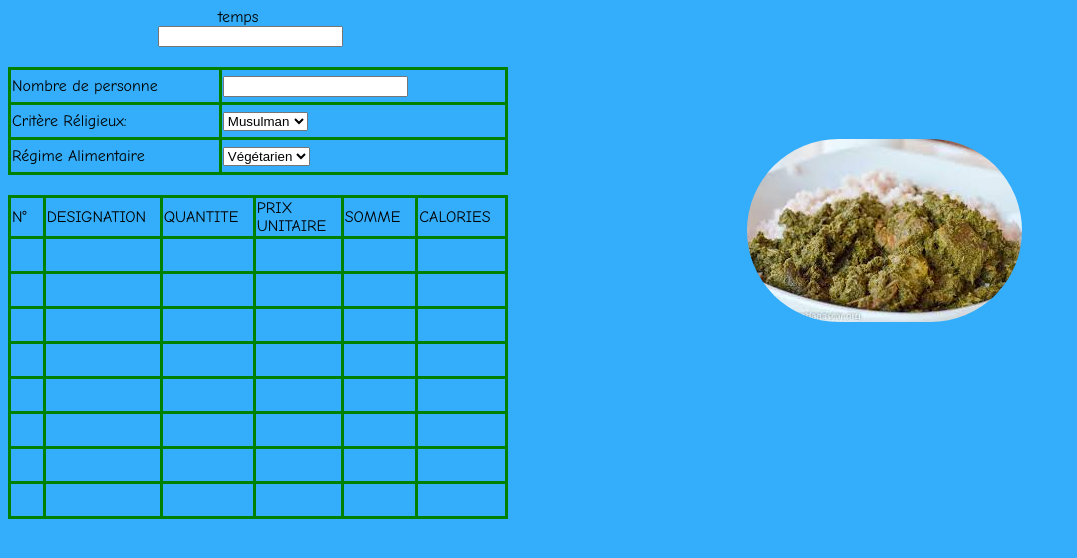
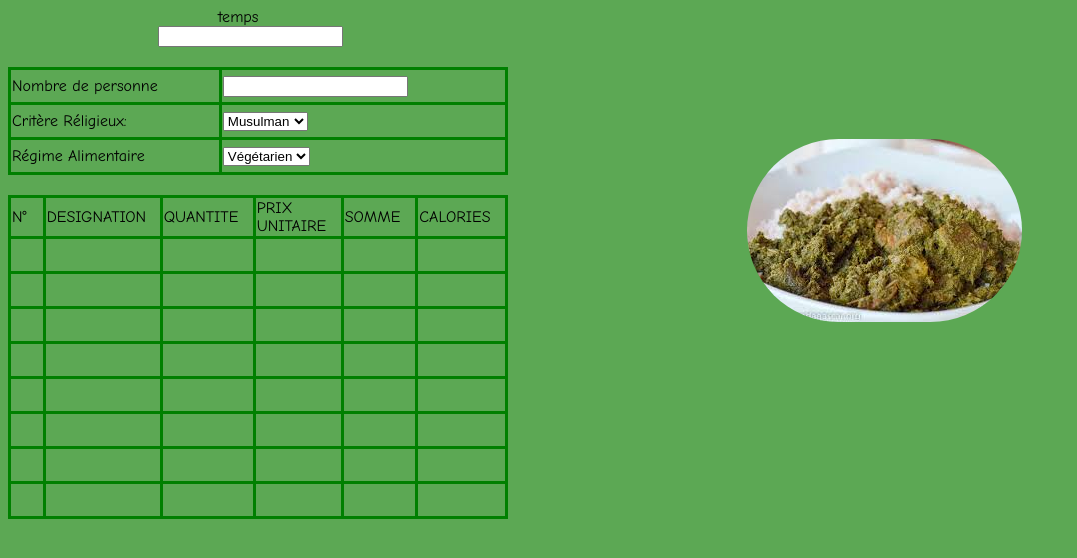
Before and after one commit to valisoaherve/Mahaka, a plain HTML site: page sakafo/index2.html in a window 1280 px wide. Shown: the whole page, without its empty margins (0-1077 px from the left). Drawn offline with Linux system fonts and the light colour scheme.

Commit message:
Update sakafo/style.css
test

```diff
--- a/sakafo/style.css
+++ b/sakafo/style.css
@@ -48,3 +48,7 @@ body{
 	font-family: comic sans ms;
 	background-color: #34AEFA;
 }
+body{
+
+	background-color:rgba(23,132,12,0.7);
+}
```
